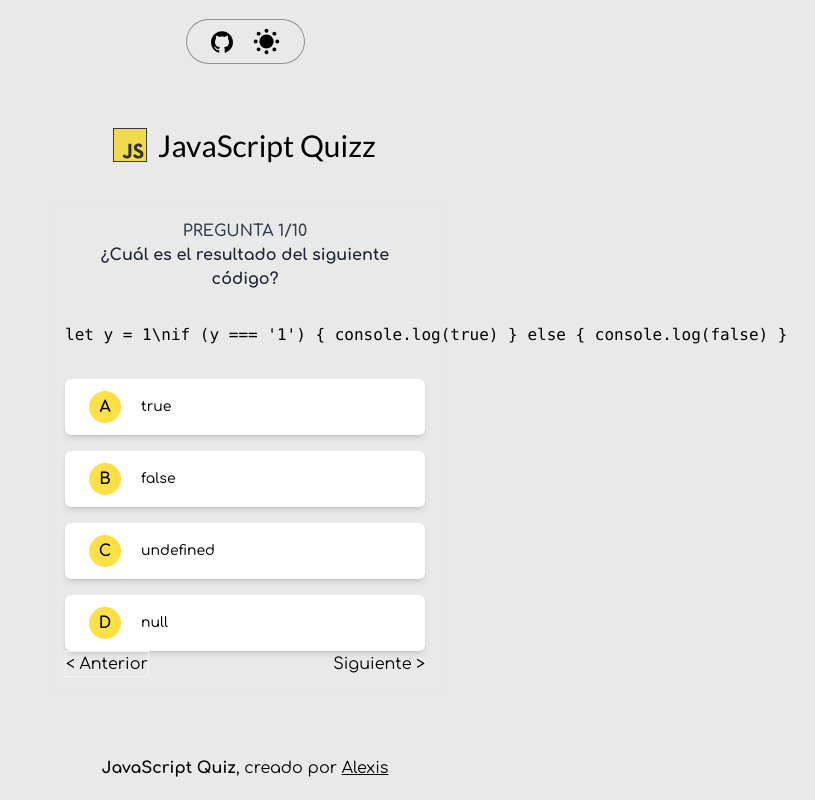
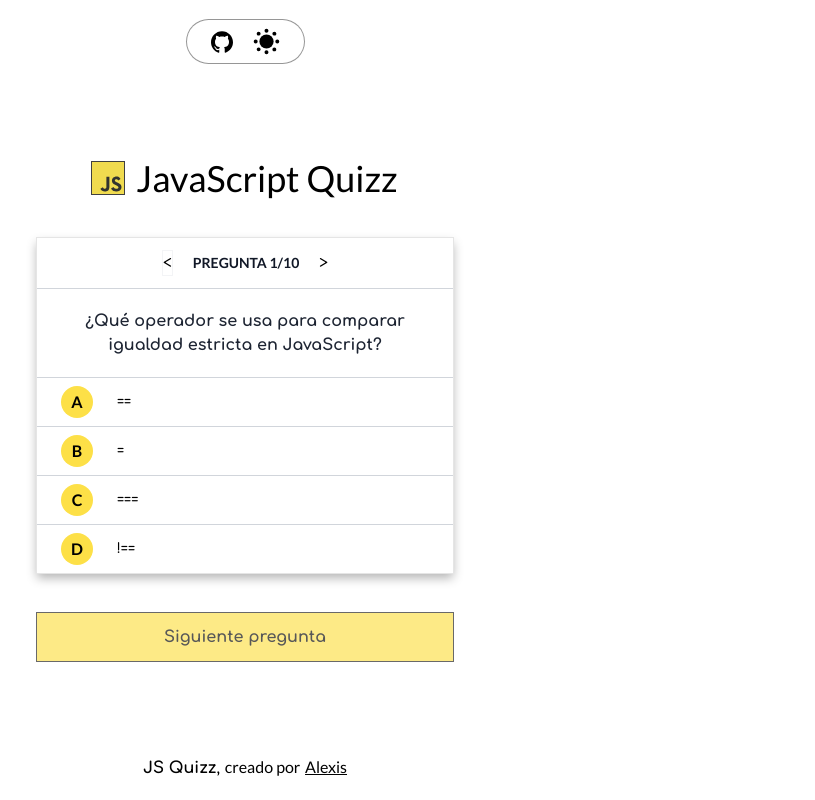
Before and after one commit to AlexisDevjs/portfolio-projects, a React (Vite) app in the folder JavaScript-Quiz/: page / in a window 1280 px wide. Both pictures are taken after a click on the button "Empezar". Shown: the whole page, without its empty margins (395-1210 px from the left). Built offline with nearby package versions, Linux system fonts and the light colour scheme.

Commit message:
feat: add Tailwind styles for light mode on the quiz page

```diff
--- a/JavaScript-Quiz/index.html
+++ b/JavaScript-Quiz/index.html
@@ -7,7 +7,7 @@
     <meta name="viewport" content="width=device-width, initial-scale=1.0" />
     <title>Vite + React + TS</title>
   </head>
-  <body class="bg-light dark:bg-dark dark:text-gray-200 font-comfortaa">
+  <body class="dark:bg-dark dark:text-gray-200 font-comfortaa">
     <div id="root"></div>
     <script type="module" src="/src/main.tsx"></script>
   </body>
--- a/JavaScript-Quiz/questions.json
+++ b/JavaScript-Quiz/questions.json
@@ -1,85 +1,212 @@
 [
   {
     "id": 1,
-    "question": "¿Cuál es el resultado de '2' + 2 en JavaScript?",
-    "answers": ["4", "\"22\"", "undefined", "NaN"],
+    "question": "¿Cuál es el símbolo para comentarios de una sola línea en JavaScript?",
+    "difficulty": "Easy",
+    "answers": ["<!-- -->", "//", "/* */", "#"],
     "correctAnswer": 1
   },
   {
     "id": 2,
-    "question": "¿Qué es un closure en JavaScript?",
-    "answers": [
-      "Una función dentro de otra función que tiene acceso a las variables externas",
-      "Una propiedad especial de los objetos",
-      "Un tipo de error en tiempo de ejecución",
-      "Un ciclo que no tiene fin"
-    ],
-    "correctAnswer": 0
+    "question": "¿JavaScript es un lenguaje de...?",
+    "difficulty": "Easy",
+    "answers": ["Tipado fuerte", "Tipado dinámico", "Tipado estático", "Tipado débil"],
+    "correctAnswer": 1
   },
   {
     "id": 3,
-    "question": "¿Qué tipo de dato es null en JavaScript?",
-    "answers": ["undefined", "object", "null", "boolean"],
+    "question": "¿Cómo puedes declarar una variable en JavaScript?",
+    "difficulty": "Easy",
+    "answers": ["var", "let", "const", "Todas las anteriores"],
+    "correctAnswer": 3
+  },
+  {
+    "id": 4,
+    "question": "¿Cuál es el símbolo para comentarios de una sola línea en JavaScript?",
+    "difficulty": "Easy",
+    "answers": ["<!-- -->", "//", "/* */", "#"],
     "correctAnswer": 1
   },
   {
-    "id": 4,
-    "question": "¿Cuál es el resultado del siguiente código?",
-    "code": "const x = [1, 2, 3].map(n => n * 2); console.log(x)",
-    "answers": ["[2, 4, 6]", "[1, 2, 3]", "[1, 4, 9]", "undefined"],
-    "correctAnswer": 0
-  },
-  {
     "id": 5,
-    "question": "¿Cómo se define una función de flecha en JavaScript?",
-    "answers": [
-      "function myFunc() {}",
-      "(params) => {}",
-      "let myFunc = function() {}",
-      "Todas son válidas"
-    ],
+    "question": "¿Cuál es el tipo de dato para cadenas de texto en JavaScript?",
+    "difficulty": "Easy",
+    "answers": ["Number", "String", "Boolean", "Object"],
     "correctAnswer": 1
   },
   {
     "id": 6,
-    "question": "¿Cuál es el resultado de typeof NaN en JavaScript?",
-    "answers": ["number", "NaN", "undefined", "object"],
+    "question": "¿Cuál es el resultado de 2 + 2 en JavaScript?",
+    "difficulty": "Easy",
+    "answers": ["22", "4", "undefined", "null"],
+    "correctAnswer": 1
+  },
+  {
+    "id": 7,
+    "question": "¿Qué tipo de dato devuelve la expresión true && false?",
+    "difficulty": "Easy",
+    "answers": ["Boolean", "Number", "String", "Object"],
     "correctAnswer": 0
   },
   {
-    "id": 7,
-    "question": "¿Qué devuelve el siguiente código?",
-    "code": "const obj = { a: 1 }\\nconsole.log(obj.b?.c)",
-    "answers": ["1", "undefined", "TypeError", "null"],
-    "correctAnswer": 1
-  },
-  {
     "id": 8,
-    "question": "¿Cómo se crea un objeto en JavaScript?",
-    "answers": [
-      "let obj = { clave: \"valor\" }",
-      "let obj = ( clave: \"valor\" )",
-      "let obj = [ clave: \"valor\" ]",
-      "let obj = clave = \"valor\""
-    ],
-    "correctAnswer": 0
+    "question": "¿Cuál de los siguientes NO es un tipo de dato en JavaScript?",
+    "difficulty": "Easy",
+    "answers": ["Number", "String", "Boolean", "Array"],
+    "correctAnswer": 3
   },
   {
     "id": 9,
-    "question": "¿Qué hace el método Array.prototype.filter() en JavaScript?",
-    "answers": [
-      "Filtra los elementos del array que cumplen una condición",
-      "Modifica el array original",
-      "Devuelve el primer elemento que cumple la condición",
-      "Ordena el array"
-    ],
+    "question": "¿Cuál es la forma correcta de crear una función en JavaScript?",
+    "difficulty": "Easy",
+    "answers": ["function miFuncion() { }", "def miFuncion() { }", "function: miFuncion() { }", "miFuncion function() { }"],
     "correctAnswer": 0
   },
   {
     "id": 10,
-    "question": "¿Cuál es el resultado del siguiente código?",
-    "code": "let y = 1\\nif (y === '1') { console.log(true) } else { console.log(false) }",
+    "question": "¿Qué operador se usa para comparar igualdad estricta en JavaScript?",
+    "difficulty": "Easy",
+    "answers": ["==", "=", "===", "!=="],
+    "correctAnswer": 2
+  },
+  {
+    "id": 11,
+    "question": "¿Qué método convierte una cadena a mayúsculas en JavaScript?",
+    "difficulty": "Easy",
+    "answers": ["toUpperCase()", "toCaps()", "upperCase()", "toUpper()"],
+    "correctAnswer": 0
+  },
+  {
+    "id": 12,
+    "question": "¿Cuál es el valor por defecto de una variable declarada pero no inicializada?",
+    "difficulty": "Easy",
+    "answers": ["0", "undefined", "null", "NaN"],
+    "correctAnswer": 1
+  },
+  {
+    "id": 13,
+    "question": "¿Cuál de las siguientes estructuras es un bucle en JavaScript?",
+    "difficulty": "Easy",
+    "answers": ["if", "for", "switch", "catch"],
+    "correctAnswer": 1
+  },
+  {
+    "id": 14,
+    "question": "¿Cómo puedes añadir un elemento al final de un array?",
+    "difficulty": "Easy",
+    "answers": ["push()", "pop()", "shift()", "concat()"],
+    "correctAnswer": 0
+  },
+  {
+    "id": 15,
+    "question": "¿Qué palabra clave se usa para declarar una constante en JavaScript?",
+    "difficulty": "Easy",
+    "answers": ["var", "let", "const", "final"],
+    "correctAnswer": 2
+  },
+  {
+    "id": 16,
+    "question": "¿Cuál es el resultado de typeof null en JavaScript?",
+    "difficulty": "Easy",
+    "answers": ["object", "null", "undefined", "number"],
+    "correctAnswer": 0
+  },
+  {
+    "id": 17,
+    "question": "¿Qué significa NaN en JavaScript?",
+    "difficulty": "Easy",
+    "answers": ["No es un número", "Número aleatorio", "Número de arreglo", "Nombre de una función"],
+    "correctAnswer": 0
+  },
+  {
+    "id": 18,
+    "question": "¿Cuál es el operador de asignación en JavaScript?",
+    "difficulty": "Easy",
+    "answers": ["==", "=", "===", "!="],
+    "correctAnswer": 1
+  },
+  {
+    "id": 19,
+    "question": "¿Qué estructura de control se usa para ejecutar diferentes bloques de código basados en una condición?",
+    "difficulty": "Easy",
+    "answers": ["for", "if", "else", "switch"],
+    "correctAnswer": 1
+  },
+  {
+    "id": 20,
+    "question": "¿Cuál es la salida de la expresión 1 == '1'?",
+    "difficulty": "Easy",
+    "answers": ["true", "false", "undefined", "NaN"],
+    "correctAnswer": 0
+  },
+  {
+    "id": 21,
+    "question": "¿Cómo puedes convertir una cadena a un número entero en JavaScript?",
+    "difficulty": "Easy",
+    "answers": ["Number()", "parseInt()", "parseFloat()", "Todas las anteriores"],
+    "correctAnswer": 3
+  },
+  {
+    "id": 22,
+    "question": "¿Cuál es el valor booleano de null en un contexto condicional?",
+    "difficulty": "Easy",
     "answers": ["true", "false", "undefined", "null"],
+    "correctAnswer": 1
+  },
+  {
+    "id": 23,
+    "question": "¿Qué método devuelve la longitud de un array?",
+    "difficulty": "Easy",
+    "answers": ["size", "length", "count", "index"],
+    "correctAnswer": 1
+  },
+  {
+    "id": 24,
+    "question": "¿Cuál es la palabra clave para manejar errores en JavaScript?",
+    "difficulty": "Easy",
+    "answers": ["catch", "throw", "try", "Todas las anteriores"],
+    "correctAnswer": 3
+  },
+  {
+    "id": 25,
+    "question": "¿Cuál es el resultado de la operación 10 / 0 en JavaScript?",
+    "difficulty": "Easy",
+    "answers": ["Infinity", "undefined", "NaN", "null"],
+    "correctAnswer": 0
+  },
+  {
+    "id": 26,
+    "question": "¿Qué operador se utiliza para sumar dos valores en JavaScript?",
+    "difficulty": "Easy",
+    "answers": ["+", "-", "*", "/"],
+    "correctAnswer": 0
+  },
+  {
+    "id": 27,
+    "question": "¿Cuál es el valor de 2 * null en JavaScript?",
+    "difficulty": "Easy",
+    "answers": ["NaN", "2", "null", "0"],
+    "correctAnswer": 3
+  },
+  {
+    "id": 28,
+    "question": "¿Cuál es la forma correcta de incluir un archivo JavaScript en HTML?",
+    "difficulty": "Easy",
+    "answers": ["<script src='archivo.js'></script>", "<js src='archivo.js'></js>", "<script file='archivo.js'></script>", "<javascript src='archivo.js'></javascript>"],
+    "correctAnswer": 0
+  },
+  {
+    "id": 29,
+    "question": "¿Qué propiedad del objeto Math se usa para redondear hacia abajo un número?",
+    "difficulty": "Easy",
+    "answers": ["Math.floor()", "Math.round()", "Math.ceil()", "Math.trunc()"],
+    "correctAnswer": 0
+  },
+  {
+    "id": 30,
+    "question": "¿Cómo puedes detener la ejecución de un bucle for?",
+    "difficulty": "Easy",
+    "answers": ["stop", "break", "exit", "cancel"],
     "correctAnswer": 1
   }
 ]
--- a/JavaScript-Quiz/src/App.tsx
+++ b/JavaScript-Quiz/src/App.tsx
@@ -1,28 +1,29 @@
-import { useState } from 'react'
 import Footer from './components/Footer'
 import StartGameButton from './components/StartGameButton'
 import Game from './components/Game'
 import { JavaScriptIcon } from './components/ui/icons'
 import Navbar from './components/Navbar'
+import { useGameState } from './store/game'
+import { GameState } from './lib/constants'
 
 export default function App () {
-  const [startedGame, setStartedGame] = useState(false)
-
-  const handleClick = () => {
-    setStartedGame(!startedGame)
-  }
+  const currentGameState = useGameState((state) => state.state)
 
   return (
-    <div className='min-h-[100svh] h-full flex flex-col justify-between items-center py-2'>
+    <div className='min-h-[100svh] h-full flex flex-col justify-between items-center py-2 relative'>
       <Navbar />
-      <main className='flex-grow flex flex-col justify-center gap-10 my-5 max-w-md mx-auto items-center py-2 px-7'>
+      <main className='flex-grow flex flex-col justify-center gap-10 my-5 max-w-[448px] mx-auto items-center py-2 px-4'>
         <header className='flex justify-center items-center gap-3'>
           <JavaScriptIcon className='ring-1 ring-black/75 size-8 hover:drop-shadow-[0_0_5px_#c8bf93] dark:hover:drop-shadow-[0_0_5px_#c8c3a8]' />
-          <h1 className='text-3xl font-lato'>JavaScript Quizz</h1>
+          <h1 className='text-4xl font-lato'>JavaScript Quizz</h1>
         </header>
-        <article className='w-full flex flex-col gap-10'>
-          {!startedGame && <StartGameButton onStart={handleClick} />}
-          {startedGame && <Game />}
+        <article
+          className={`w-full flex flex-col gap-10 ${
+            currentGameState === GameState.GAMING ? 'sm:min-w-[410px]' : ''
+          }`}
+        >
+          {currentGameState === GameState.READY && <StartGameButton />}
+          {currentGameState === GameState.GAMING && <Game />}
         </article>
       </main>
       <Footer />
--- a/JavaScript-Quiz/src/components/Footer.tsx
+++ b/JavaScript-Quiz/src/components/Footer.tsx
@@ -1,12 +1,13 @@
 export default function Footer () {
   return (
     <footer className='pb-3'>
-      <strong>JavaScript Quiz</strong>, creado por{' '}
+      <strong>JS Quizz</strong>,{' '}
+      <span className='font-lato'>creado por</span>{' '}
       <a
         href='https://github.com/AlexisDevjs'
         target='_blank'
         rel='noreferrer noopener'
-        className='underline'
+        className='underline font-lato'
       >
         Alexis
       </a>
--- a/JavaScript-Quiz/src/components/Game.tsx
+++ b/JavaScript-Quiz/src/components/Game.tsx
@@ -9,35 +9,49 @@ export default function Game () {
     (state) => state.getPreviousQuestion
   )
 
+  const isSelectedAnswer
+    = questions[currentQuestion]?.selectedAnswer !== undefined
+
   return (
-    <section className='ring-1 ring-gray-200 p-4 rounded-sm'>
-      <p className='text-center text-base font-semibold text-gray-800/90'>
-        PREGUNTA {currentQuestion + 1}/{questions.length}
-      </p>
-
-      <Question question={questions[currentQuestion]} />
-
-      <div className='flex justify-between'>
+    <>
+      <div className='ring-1 ring-neutral-200 shadow-[0_5px_10px_rgba(0,0,0,0.3)]'>
+        <section className='flex justify-center items-center gap-5 py-3 border-b border-gray-300'>
           <button
             type='button'
             onClick={getPreviousQuestion}
             disabled={currentQuestion === 0}
             className='border border-gray-100'
           >
-          {'< Anterior'}
+            {'<'}
           </button>
+
+          <h2 className='text-center text-sm font-lato font-semibold text-gray-900'>
+            PREGUNTA {currentQuestion + 1}/{questions.length}
+          </h2>
+          <button
+            type='button'
+            onClick={getNextQuestion}
+            disabled={
+              currentQuestion === questions.length - 1 || !isSelectedAnswer
+            }
+          >
+            {'>'}
+          </button>
+        </section>
+
+        <Question question={questions[currentQuestion]} />
+      </div>
 
       <button
         type='button'
         onClick={getNextQuestion}
-          disabled={
-            currentQuestion === questions.length - 1
-            || questions[currentQuestion]?.selectedAnswer === undefined
-          }
+        disabled={currentQuestion === questions.length - 1 || !isSelectedAnswer}
+        className={`py-3 w-full bg-yellow-300 text-black font-bold text-center ring-1 ring-black/90 ${
+          !isSelectedAnswer ? 'opacity-65' : ''
+        } `}
       >
-          {'Siguiente >'}
+        Siguiente pregunta
       </button>
-      </div>
-    </section>
+    </>
   )
 }
--- a/JavaScript-Quiz/src/components/Question.tsx
+++ b/JavaScript-Quiz/src/components/Question.tsx
@@ -20,27 +20,29 @@ export default function Question ({ question }: Props) {
   if (!question) return
 
   return (
-    <section className='text-center space-y-8 w-full'>
-      <h2 className='text-base font-bold text-gray-900/95'>
+    <section className='text-center w-full rounded-md'>
+      <h2 className='text-base font-bold text-gray-900/95 py-5 px-4'>
         {question.question}
       </h2>
+
       {question.code && <pre>{question.code}</pre>}
-      <div className='flex flex-col gap-4'>
+
+      <div className='flex flex-col border-t border-t-gray-300 divide-y divide-gray-300'>
         {question.answers.map((answer, index) => (
           <button
             type='button'
             key={index}
-            className='py-3 px-6 flex items-center text-pretty gap-5 rounded-md shadow-md w-full'
+            className='py-2 px-6 flex items-center text-pretty gap-4 sm:gap-6 w-full'
             onClick={handleClick(index)}
             disabled={question.selectedAnswer !== undefined}
             style={{
               background: getBackgroundColor(question, index)
             }}
           >
-            <span className='rounded-full bg-yellow-300 w-[32px] h-[32px] grid place-items-center font-bold'>
+            <span className='rounded-full bg-yellow-300 size-8 grid place-items-center font-lato font-semibold'>
               {answerOptions[index]}
             </span>
-            <span className='font-medium text-left text-sm'>{answer}</span>
+            <span className='font-medium text-sm'>{answer}</span>
           </button>
         ))}
       </div>
--- a/JavaScript-Quiz/src/components/StartGameButton.tsx
+++ b/JavaScript-Quiz/src/components/StartGameButton.tsx
@@ -1,15 +1,14 @@
+import { GameState } from '../lib/constants'
+import { useGameState } from '../store/game'
 import { useQuestionsStore } from '../store/questions'
 
-interface Props {
-  onStart?: () => void
-}
-
-export default function StartGameButton ({ onStart }: Props) {
+export default function StartGameButton () {
   const getQuestions = useQuestionsStore((state) => state.getQuestions)
+  const setGameState = useGameState((state) => state.setState)
 
   const handleClick = () => {
     getQuestions(10)
-    if (onStart) onStart()
+    setGameState(GameState.GAMING)
   }
 
   return (
--- /dev/null
+++ b/JavaScript-Quiz/src/lib/constants.ts
@@ -0,0 +1,5 @@
+export const GameState = {
+  READY: 'Ready',
+  GAMING: 'Gaming',
+  GAME_OVER: 'Game over'
+} as const
--- /dev/null
+++ b/JavaScript-Quiz/src/store/game.ts
@@ -0,0 +1,14 @@
+import { create } from 'zustand'
+import type { GameStateType } from '../types'
+
+type Game = {
+  state: GameStateType
+  setState: (newState: GameStateType) => void
+}
+
+export const useGameState = create<Game>((set) => ({
+  state: 'Ready',
+  setState: (newState: GameStateType) => {
+    set({ state: newState })
+  }
+}))
--- a/JavaScript-Quiz/src/types.d.ts
+++ b/JavaScript-Quiz/src/types.d.ts
@@ -1,9 +1,12 @@
+import type { GameState } from './lib/constants'
+
 export type Theme = 'light' | 'dark'
 
 interface Question {
   id: number
   question: string
   code?: string
+  difficulty: 'Easy' | 'Medium' | 'Hard'
   answers: readonly [string, string, string, string]
   correctAnswer: number
   selectedAnswer?: number
@@ -23,3 +26,6 @@ type StateActions = {
 }
 
 export type State = StateProperties & StateActions
+
+
+export type GameStateType = (typeof GameState)[keyof typeof GameState]
--- a/JavaScript-Quiz/tailwind.config.js
+++ b/JavaScript-Quiz/tailwind.config.js
@@ -6,7 +6,6 @@ export default {
     extend: {
       colors: {
         dark: '#25272c',
-        light: '#e9e9e9'
       }
     },
     fontFamily: {
```
Lines whose indentation alone changed are shown as unchanged.
